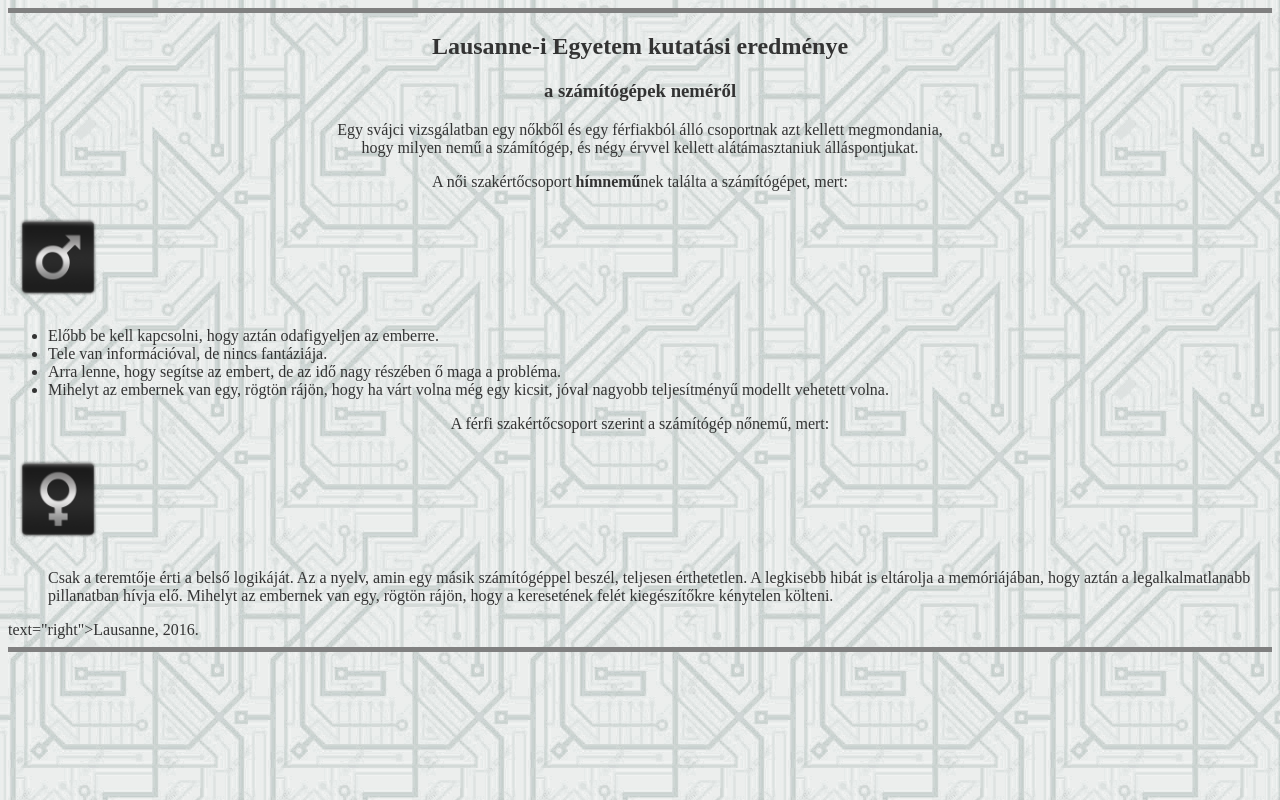
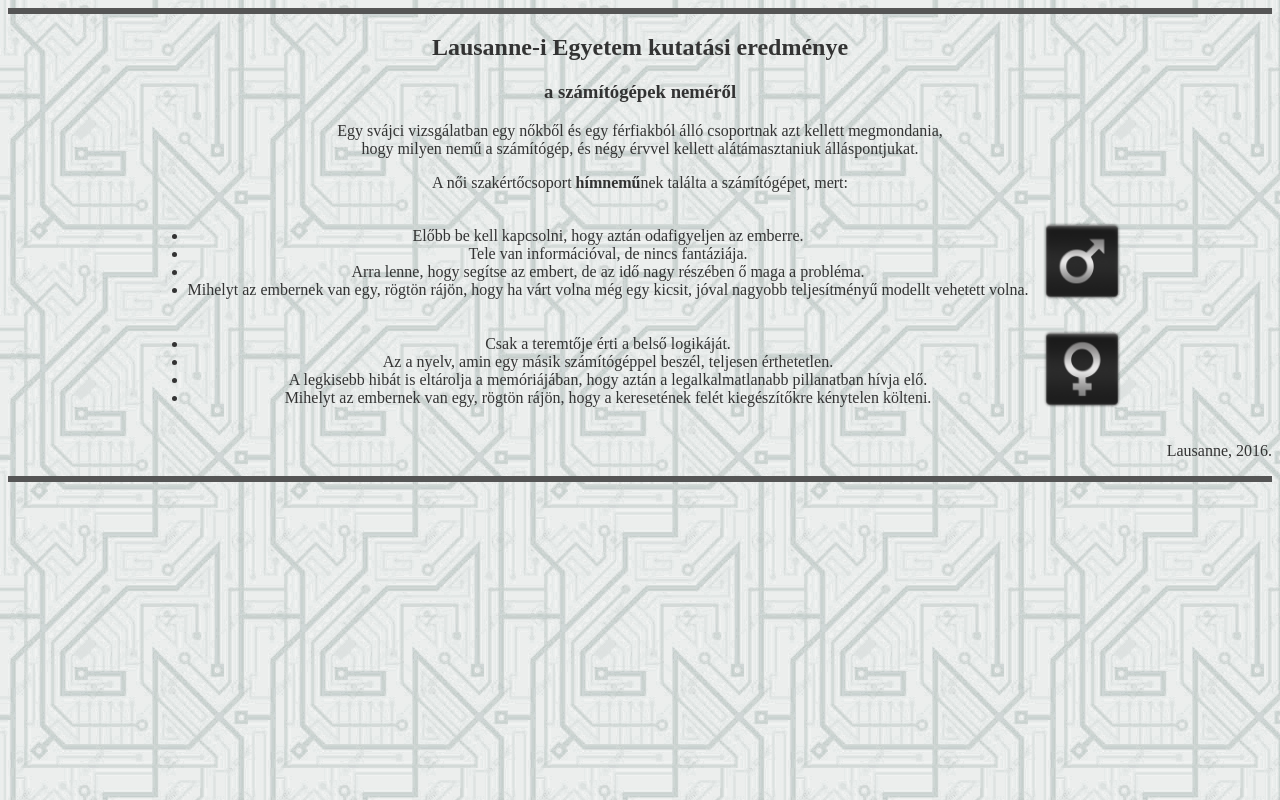
Before and after one commit to sosattilamark/9-i_suli, a plain HTML site: page pc neme/index.html in a window 1280 px wide. Drawn offline with Linux system fonts and the light colour scheme.

Commit message:
Update index.html

```diff
--- a/pc neme/index.html
+++ b/pc neme/index.html
@@ -7,43 +7,45 @@
     <title>Számítógép neme</title>
 </head>
 <body background="alap.jpg" text="#333333">
-    <style>
-        div  {
+<style>
+    td {
     text-align: center;
 }
-    k {
-    text-align: right;
-}
-    </style>
-
-    <hr color="gray" size="5">
-    <div><h2>Lausanne-i Egyetem kutatási eredménye</h2>
-    <h3>a számítógépek neméről</h3>
+</style>
+    <hr color="#555555" size="6">
+    <h2 align="center">Lausanne-i Egyetem kutatási eredménye</h2>
+    <h3 align="center">a számítógépek neméről</h3>
 
 
-Egy svájci vizsgálatban egy nőkből és egy férfiakból álló csoportnak azt kellett megmondania,
-<br>hogy milyen nemű a számítógép, és négy érvvel kellett alátámasztaniuk álláspontjukat.
+        <p align="center">Egy svájci vizsgálatban egy nőkből és egy férfiakból álló csoportnak azt kellett megmondania,
+        <br>hogy milyen nemű a számítógép, és négy érvvel kellett alátámasztaniuk álláspontjukat.</p>
 
-<p>A női szakértőcsoport <b>hímnemű</b>nek találta a számítógépet, mert:</p></div>
+        <p align="center">A női szakértőcsoport <b>hímnemű</b>nek találta a számítógépet, mert:</p></div>
 
-<img src="male.png" width="100" height="100">
+            <table align="center">
 
-<ul><li>Előbb be kell kapcsolni, hogy aztán odafigyeljen az emberre.</li>
-<li>Tele van információval, de nincs fantáziája.</li>
-<li>Arra lenne, hogy segítse az embert, de az idő nagy részében ő maga a probléma.</li>
-<li>Mihelyt az embernek van egy, rögtön rájön, hogy ha várt volna még egy kicsit, jóval nagyobb teljesítményű modellt vehetett volna.</li></ul>
+                <tr>
+                    <td><ul><li>Előbb be kell kapcsolni, hogy aztán odafigyeljen az emberre.</li>
+                        <li>Tele van információval, de nincs fantáziája.</li>
+                        <li>Arra lenne, hogy segítse az embert, de az idő nagy részében ő maga a probléma.</li>
+                        <li>Mihelyt az embernek van egy, rögtön rájön, hogy ha várt volna még egy kicsit, jóval nagyobb teljesítményű modellt vehetett volna.</li></ul></td>
 
-<div><p>A férfi szakértőcsoport szerint a számítógép nőnemű, mert:</p></div>
+                    <td><img src="male.png" height="100"></td>
+                </tr>
 
-<img src="female.png" width="100" height="100">
+                <tr>
+                    <td><ul><li>Csak a teremtője érti a belső logikáját.</li>
+                    <li>Az a nyelv, amin egy másik számítógéppel beszél, teljesen érthetetlen.</li>
+                    <li>A legkisebb hibát is eltárolja a memóriájában, hogy aztán a legalkalmatlanabb pillanatban hívja elő.</li>
+                    <li>Mihelyt az embernek van egy, rögtön rájön, hogy a keresetének felét kiegészítőkre kénytelen költeni.</li></ul></td>
 
-<ul><il>Csak a teremtője érti a belső logikáját.</il>
-<il>Az a nyelv, amin egy másik számítógéppel beszél, teljesen érthetetlen.</il>
-<il>A legkisebb hibát is eltárolja a memóriájában, hogy aztán a legalkalmatlanabb pillanatban hívja elő.</il>
-<il>Mihelyt az embernek van egy, rögtön rájön, hogy a keresetének felét kiegészítőkre kénytelen költeni.</il></ul>
+                    <td><img src="female.png" height="100"> </td>
+                </tr>
 
-text="right">Lausanne, 2016.
-<hr color="gray" size="5">
+            </table>
+
+        <p align="right">Lausanne, 2016.</p>
+    <hr color="#555555" size="6">
 
 </body>
 </html>
```
